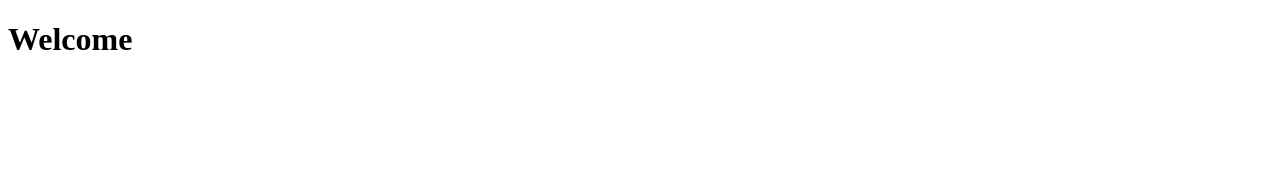
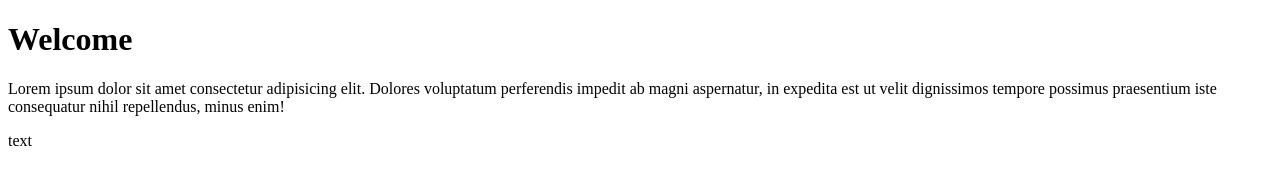
Before and after one commit to Fantaster/first_repo, a plain HTML site: page index.html in a window 1280 px wide. Drawn offline with Linux system fonts and the light colour scheme.

Commit message:
second text

```diff
--- a/index.html
+++ b/index.html
@@ -7,5 +7,7 @@
 </head>
 <body>
     <h1>Welcome</h1>
+    <p>Lorem ipsum dolor sit amet consectetur adipisicing elit. Dolores voluptatum perferendis impedit ab magni aspernatur, in expedita est ut velit dignissimos tempore possimus praesentium iste consequatur nihil repellendus, minus enim!</p>
+<span>text</span>
 </body>
 </html>
```
